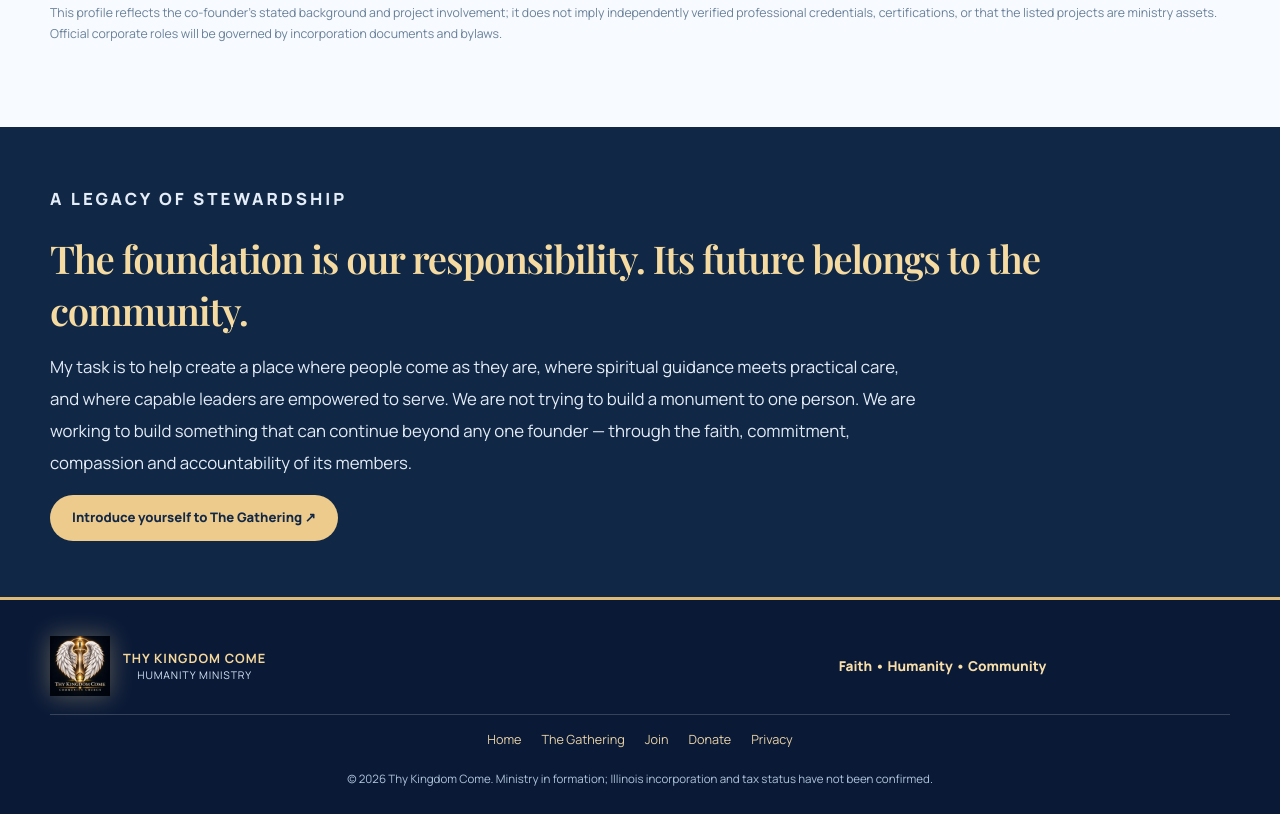
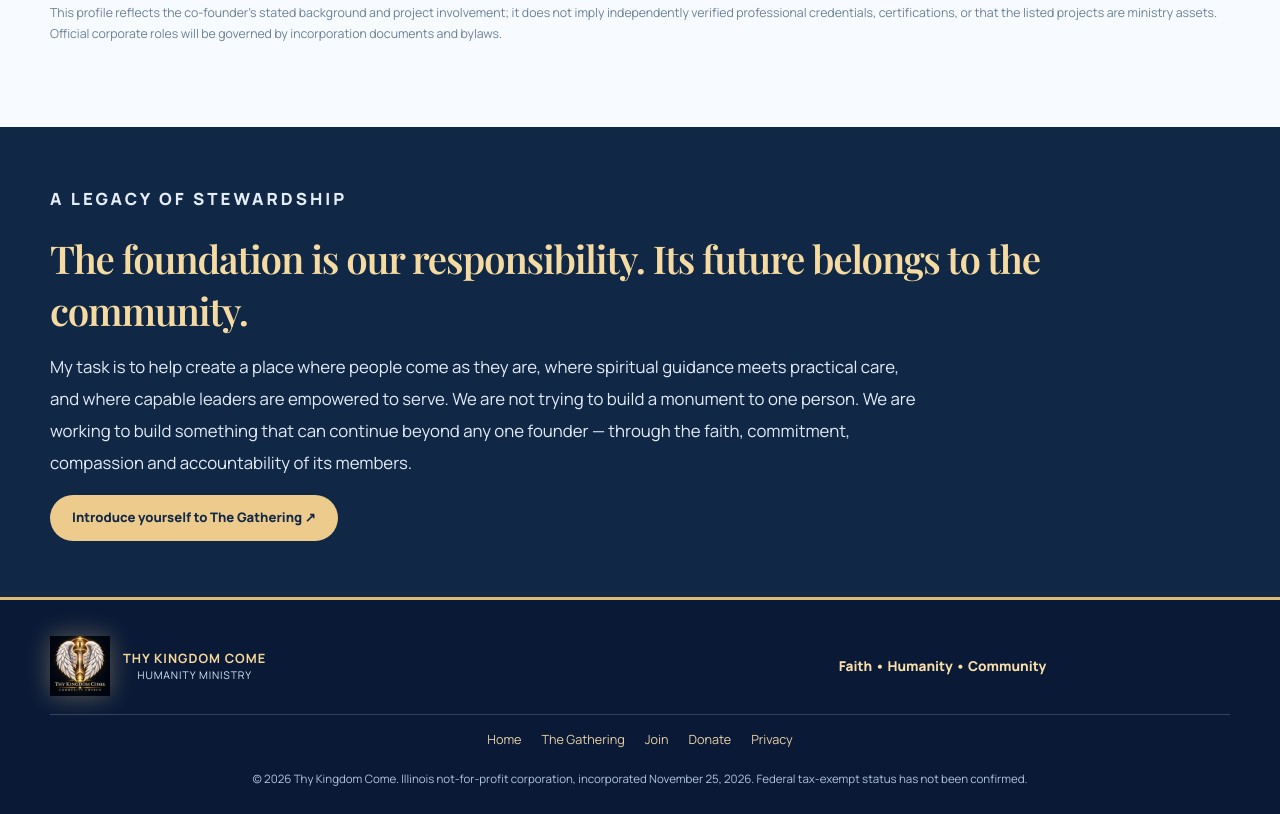
Before and after one commit to makaveli60629/ThyKingdomComeHumanity, a plain HTML site: page founder.html in a window 1280 px wide. Shown: the part 1830-2644 px from the top of the page. Drawn offline with nearby package versions, Linux system fonts and the light colour scheme.

Commit message:
Update verified Illinois incorporation status and search metadata

```diff
--- a/founder.html
+++ b/founder.html
@@ -88,5 +88,5 @@
 </main>
 <footer class="founder-footer"><div class="container footer-grid"><div class="footer-branding"><img src="/assets/thy-kingdom-come-logo.webp" width="60" height="60" alt=""><div><strong>THY KINGDOM COME</strong><span>HUMANITY MINISTRY</span></div></div><div class="footer-founder"><strong>Faith • Humanity • Community</strong></div>
 <nav class="footer-links" aria-label="Footer navigation"><a href="/">Home</a><a href="/members.html">The Gathering</a><a href="/join.html">Join</a><a href="/#support">Donate</a><a href="/privacy.html">Privacy</a></nav>
-<p class="footer-copyright">© 2026 Thy Kingdom Come. Ministry in formation; Illinois incorporation and tax status have not been confirmed.</p></div></footer>
+<p class="footer-copyright">© 2026 Thy Kingdom Come. Illinois not-for-profit corporation, incorporated November 25, 2026. Federal tax-exempt status has not been confirmed.</p></div></footer>
 </body></html>
```
